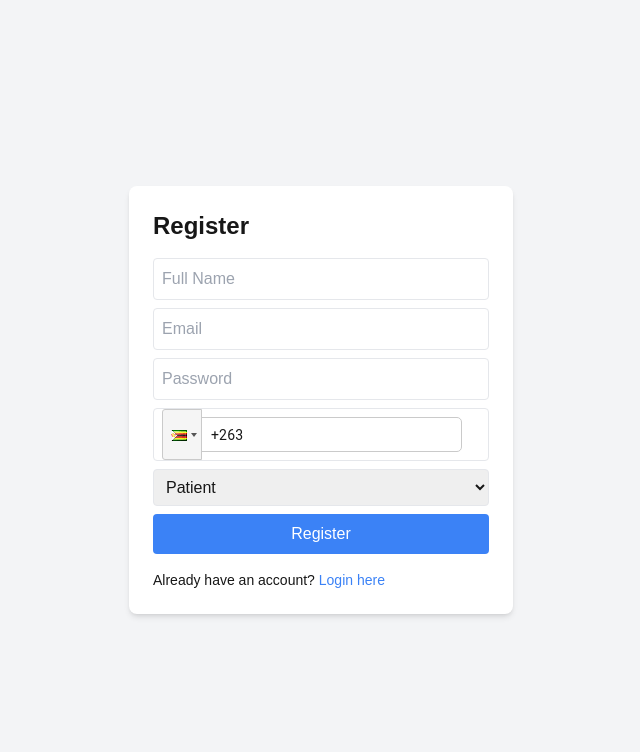
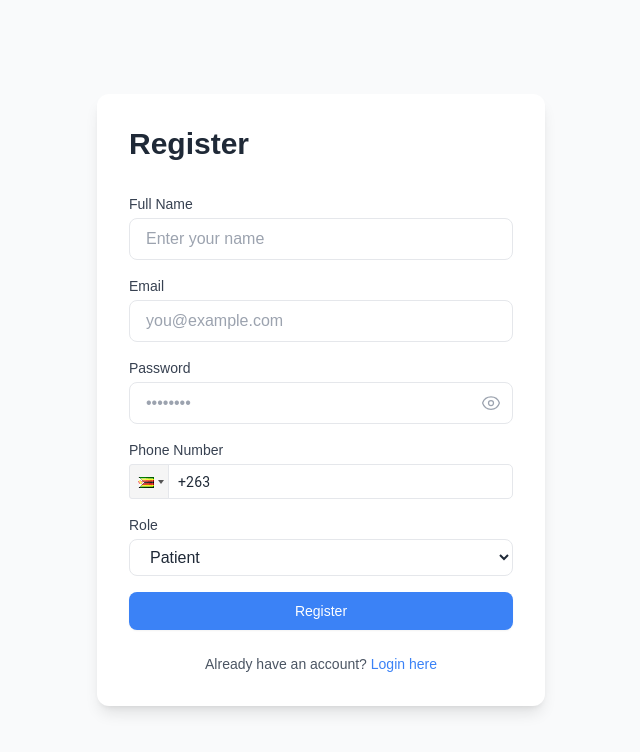
Before and after one commit to Nathanel3103/HBS-Booking, a Next.js app: page /register in a window 1280 px wide. Shown: the top 752 px of the page, without its empty margins (319-959 px from the left). Built offline with nearby package versions, Linux system fonts and the light colour scheme.

Commit message:
Login form font enhancements

```diff
--- a/package.json
+++ b/package.json
@@ -9,6 +9,7 @@
     "lint": "next lint"
   },
   "dependencies": {
+    "@heroicons/react": "^2.2.0",
     "autoprefixer": "^10.4.20",
     "axios": "^1.8.4",
     "bcryptjs": "^3.0.0",
--- a/pages/login.js
+++ b/pages/login.js
@@ -1,6 +1,7 @@
 import { useState } from "react";
 import { useRouter } from "next/router";
 import Link from "next/link";
+import { EyeIcon, EyeSlashIcon } from '@heroicons/react/24/outline';
 import PatientDashboard from "./patient-dashboard";
 import AdminDashboard from "./admin-dashboard";
 
@@ -8,11 +9,25 @@
   const [email, setEmail] = useState("");
   const [password, setPassword] = useState("");
   const [error, setError] = useState("");
+  const [showPassword, setShowPassword] = useState(false);
+  const [touched, setTouched] = useState({
+    email: false,
+    password: false
+  });
   const router = useRouter();
+
+  const validateEmail = (email) => {
+    return /^[^\s@]+@[^\s@]+\.[^\s@]+$/.test(email);
+  };
 
   const handleLogin = async (e) => {
     e.preventDefault();
     setError(""); // Clear previous errors
+
+    if (!validateEmail(email)) {
+      setError("Please enter a valid email address");
+      return;
+    }
 
     try {
       const response = await fetch("/api/login", {
@@ -28,25 +43,14 @@
         return;
       }
 
-        console.log("Login Successfull", data);
-
       // Store user info in localStorage
       localStorage.setItem("user", JSON.stringify(data.user));
-
-
-        // Debugging: Check if user is properly stored
-        const storedUser = localStorage.getItem("user");
-        console.log("Stored User After Login:", storedUser);
-
-        console.log("Redirecting to dashboard...");
 
       // Redirect based on role
       setTimeout(() => {
         if (data.user.role === "admin") {
-            console.log("Redirecting to admin dashboard...");
           router.push("/admin-dashboard");
         } else {
-            console.log("Redirecting to patient dashboard...");
           router.push("/patient-dashboard");
         }
       }, 500);
@@ -58,34 +62,86 @@
   };
 
   return (
-      <div className="min-h-screen flex items-center justify-center bg-gray-100">
-        <div className="bg-white p-6 rounded-lg shadow-md w-96">
-          <h2 className="text-2xl font-bold mb-4">Login</h2>
-          {error && <p className="text-red-500">{error}</p>}
-          <form onSubmit={handleLogin} className="flex flex-col">
+    <div className="min-h-screen flex items-center justify-center bg-gray-50">
+      <div className="w-full max-w-md p-8 m-4 rounded-xl shadow-lg bg-white">
+        <div className="mb-8">
+          <h2 className="text-3xl font-bold text-gray-800">Login</h2>
+        </div>
+
+        {error && (
+          <div className="mb-6 p-3 rounded bg-rose-50 border border-rose-200 text-rose-600">
+            {error}
+          </div>
+        )}
+
+        <form onSubmit={handleLogin} className="space-y-6">
+          <div>
+            <label className="block text-sm font-medium mb-1 text-gray-700">
+              Email
+            </label>
             <input
               type="email"
-              placeholder="Email"
-              className="p-2 border rounded mb-2"
+              placeholder="you@example.com"
+              className={`w-full px-4 py-2 rounded-lg border ${
+                touched.email && !validateEmail(email)
+                  ? 'border-rose-200 bg-rose-50'
+                  : 'border-gray-200 bg-white'
+              } text-gray-800 placeholder-gray-400 focus:outline-none focus:ring-2 focus:ring-blue-400`}
               value={email}
               onChange={(e) => setEmail(e.target.value)}
+              onBlur={() => setTouched({ ...touched, email: true })}
               required
             />
+            {touched.email && !validateEmail(email) && (
+              <p className="mt-1 text-sm text-rose-600">Please enter a valid email address</p>
+            )}
+          </div>
+
+          <div>
+            <label className="block text-sm font-medium mb-1 text-gray-700">
+              Password
+            </label>
+            <div className="relative">
               <input
-              type="password"
-              placeholder="Password"
-              className="p-2 border rounded mb-2"
+                type={showPassword ? "text" : "password"}
+                placeholder="••••••••"
+                className={`w-full px-4 py-2 rounded-lg border ${
+                  touched.password && !password
+                    ? 'border-rose-200 bg-rose-50'
+                    : 'border-gray-200 bg-white'
+                } text-gray-800 placeholder-gray-400 focus:outline-none focus:ring-2 focus:ring-blue-400`}
                 value={password}
                 onChange={(e) => setPassword(e.target.value)}
+                onBlur={() => setTouched({ ...touched, password: true })}
                 required
               />
-            <button type="submit" className="bg-blue-500 text-white p-2 rounded">
-              Login
+              <button
+                type="button"
+                onClick={() => setShowPassword(!showPassword)}
+                className="absolute right-3 top-1/2 -translate-y-1/2 text-gray-400 hover:text-gray-600"
+              >
+                {showPassword ? (
+                  <EyeSlashIcon className="h-5 w-5" />
+                ) : (
+                  <EyeIcon className="h-5 w-5" />
+                )}
+              </button>
+            </div>
+          </div>
+
+          <button
+            type="submit"
+            className="w-full py-2 px-4 border border-transparent rounded-lg shadow-sm text-sm font-medium text-white bg-blue-500 hover:bg-blue-600 focus:outline-none focus:ring-2 focus:ring-offset-2 focus:ring-blue-400 transition-colors duration-200"
+          >
+            Sign in
           </button>
         </form>
-          <p className="mt-4 text-sm">
+
+        <p className="mt-6 text-center text-sm text-gray-600">
           Don't have an account?{" "}
-            <Link href="/register" className="text-blue-500">Register here</Link>
+          <Link href="/register" className="font-medium text-blue-500 hover:text-blue-600">
+            Register here
+          </Link>
         </p>
       </div>
     </div>
--- a/pages/register.js
+++ b/pages/register.js
@@ -3,6 +3,7 @@
 import Link from "next/link";
 import PhoneInput from 'react-phone-input-2'
 import 'react-phone-input-2/lib/style.css'
+import { EyeIcon, EyeSlashIcon } from '@heroicons/react/24/outline';
 
 export default function Register() {
   const [name, setName] = useState("");
@@ -12,13 +13,38 @@
   const [role, setRole] = useState("patient");
   const [error, setError] = useState("");
   const [success, setSuccess] = useState("");
+  const [showPassword, setShowPassword] = useState(false);
+  const [touched, setTouched] = useState({
+    name: false,
+    email: false,
+    password: false,
+    phone: false
+  });
   const router = useRouter();
+
+  const validateEmail = (email) => {
+    return /^[^\s@]+@[^\s@]+\.[^\s@]+$/.test(email);
+  };
+
+  const validatePassword = (password) => {
+    return password.length >= 8;
+  };
 
   const handleRegister = async (e) => {
     e.preventDefault();
 
     if (!phoneNumber) {
       setError("Phone number is required");
+      return;
+    }
+
+    if (!validateEmail(email)) {
+      setError("Please enter a valid email address");
+      return;
+    }
+
+    if (!validatePassword(password)) {
+      setError("Password must be at least 8 characters long");
       return;
     }
 
@@ -30,7 +56,6 @@
       });
 
       const data = await response.json();
-      console.log("Server response:", data);
 
       if (response.ok) {
         setSuccess("User registered successfully!");
@@ -49,62 +74,163 @@
   };
 
   return (
-    <div className="min-h-screen flex items-center justify-center bg-gray-100">
-      <div className="bg-white p-6 rounded-lg shadow-md w-96">
-        <h2 className="text-2xl font-bold mb-4">Register</h2>
-        {error && <p className="text-red-500">{typeof error === 'string' ? error : 'An error occurred'}</p>}
-        {success && <p className="text-green-500">{success}</p>}
-        <form onSubmit={handleRegister} className="flex flex-col">
+    <div className="min-h-screen flex items-center justify-center bg-gray-50">
+      <div className="w-full max-w-md p-8 m-4 rounded-xl shadow-lg bg-white">
+        <div className="mb-8">
+          <h2 className="text-3xl font-bold text-gray-800">Register</h2>
+        </div>
+
+        {error && (
+          <div className="mb-4 p-3 rounded bg-rose-50 border border-rose-200 text-rose-600">
+            {typeof error === 'string' ? error : 'An error occurred'}
+          </div>
+        )}
+
+        {success && (
+          <div className="mb-4 p-3 rounded bg-emerald-50 border border-emerald-200 text-emerald-600">
+            {success}
+          </div>
+        )}
+
+        <form onSubmit={handleRegister} className="space-y-4">
+          <div>
+            <label className="block text-sm font-medium mb-1 text-gray-700">
+              Full Name
+            </label>
             <input
               type="text"
-            placeholder="Full Name"
-            className="p-2 border rounded mb-2"
+              placeholder="Enter your name"
+              className={`w-full px-4 py-2 rounded-lg border ${
+                touched.name && !name
+                  ? 'border-rose-200 bg-rose-50'
+                  : 'border-gray-200 bg-white'
+              } text-gray-800 placeholder-gray-400 focus:outline-none focus:ring-2 focus:ring-blue-400`}
               value={name}
               onChange={(e) => setName(e.target.value)}
+              onBlur={() => setTouched({ ...touched, name: true })}
               required
             />
+          </div>
+
+          <div>
+            <label className="block text-sm font-medium mb-1 text-gray-700">
+              Email
+            </label>
             <input
               type="email"
-            placeholder="Email"
-            className="p-2 border rounded mb-2"
+              placeholder="you@example.com"
+              className={`w-full px-4 py-2 rounded-lg border ${
+                touched.email && !validateEmail(email)
+                  ? 'border-rose-200 bg-rose-50'
+                  : 'border-gray-200 bg-white'
+              } text-gray-800 placeholder-gray-400 focus:outline-none focus:ring-2 focus:ring-blue-400`}
               value={email}
               onChange={(e) => setEmail(e.target.value)}
+              onBlur={() => setTouched({ ...touched, email: true })}
               required
             />
+          </div>
+
+          <div className="relative">
+            <label className="block text-sm font-medium mb-1 text-gray-700">
+              Password
+            </label>
+            <div className="relative">
               <input
-            type="password"
-            placeholder="Password"
-            className="p-2 border rounded mb-2"
+                type={showPassword ? "text" : "password"}
+                placeholder="••••••••"
+                className={`w-full px-4 py-2 rounded-lg border ${
+                  touched.password && !validatePassword(password)
+                    ? 'border-rose-200 bg-rose-50'
+                    : 'border-gray-200 bg-white'
+                } text-gray-800 placeholder-gray-400 focus:outline-none focus:ring-2 focus:ring-blue-400`}
                 value={password}
                 onChange={(e) => setPassword(e.target.value)}
+                onBlur={() => setTouched({ ...touched, password: true })}
                 required
               />
+              <button
+                type="button"
+                onClick={() => setShowPassword(!showPassword)}
+                className="absolute right-3 top-1/2 -translate-y-1/2 text-gray-400 hover:text-gray-600"
+              >
+                {showPassword ? (
+                  <EyeSlashIcon className="h-5 w-5" />
+                ) : (
+                  <EyeIcon className="h-5 w-5" />
+                )}
+              </button>
+            </div>
+          </div>
+
+          <div>
+            <label className="block text-sm font-medium mb-1 text-gray-700">
+              Phone Number
+            </label>
             <PhoneInput
               country={'zw'}
               placeholder="788077462"
-            className="p-2 border rounded mb-2"
+              containerClass=""
+              inputClass={`w-full px-4 py-2 rounded-lg !w-full ${
+                touched.phone && !phoneNumber
+                  ? '!border-rose-200 !bg-rose-50'
+                  : '!border-gray-200 !bg-white'
+              } !text-gray-800`}
+              buttonClass="!border-gray-200"
+              dropdownClass="!bg-white !text-gray-800"
               value={phoneNumber}
               onChange={(value) => setphoneNumber(value)}
+              onBlur={() => setTouched({ ...touched, phone: true })}
               required
             />
+          </div>
+
+          <div>
+            <label className="block text-sm font-medium mb-1 text-gray-700">
+              Role
+            </label>
             <select
-            className="p-2 border rounded mb-2 "
+              className="w-full px-4 py-2 rounded-lg border border-gray-200 bg-white text-gray-800 focus:outline-none focus:ring-2 focus:ring-blue-400"
               value={role}
               onChange={(e) => setRole(e.target.value)}
-
             >
               <option value="patient">Patient</option>
               <option value="admin">Admin</option>
             </select>
-          <button type="submit" className="bg-blue-500 text-white p-2 rounded">
+          </div>
+
+          <button
+            type="submit"
+            className="w-full py-2 px-4 border border-transparent rounded-lg shadow-sm text-sm font-medium text-white bg-blue-500 hover:bg-blue-600 focus:outline-none focus:ring-2 focus:ring-offset-2 focus:ring-blue-400 transition-colors duration-200"
+          >
             Register
           </button>
         </form>
-        <p className="mt-4 text-sm">
+
+        <p className="mt-6 text-center text-sm text-gray-600">
           Already have an account?{" "}
-          <Link href="/login" className="text-blue-500">Login here</Link>
+          <Link href="/login" className="font-medium text-blue-500 hover:text-blue-600">
+            Login here
+          </Link>
         </p>
       </div>
     </div>
   );
 }
+
+// Add this to your global CSS or a new style tag in your document head
+const styles = `
+  .dark-phone-input .selected-flag:hover,
+  .dark-phone-input .selected-flag:focus,
+  .dark-phone-input .country-list {
+    background-color: #374151 !important;
+  }
+
+  .dark-phone-input .country-list .country:hover {
+    background-color: #4B5563 !important;
+  }
+
+  .dark-phone-input .country-list .country {
+    color: white !important;
+  }
+`;
```
Also changed, not shown: 1 other file (tests, documents, lock files or other folders). Lines whose indentation alone changed are shown as unchanged.
